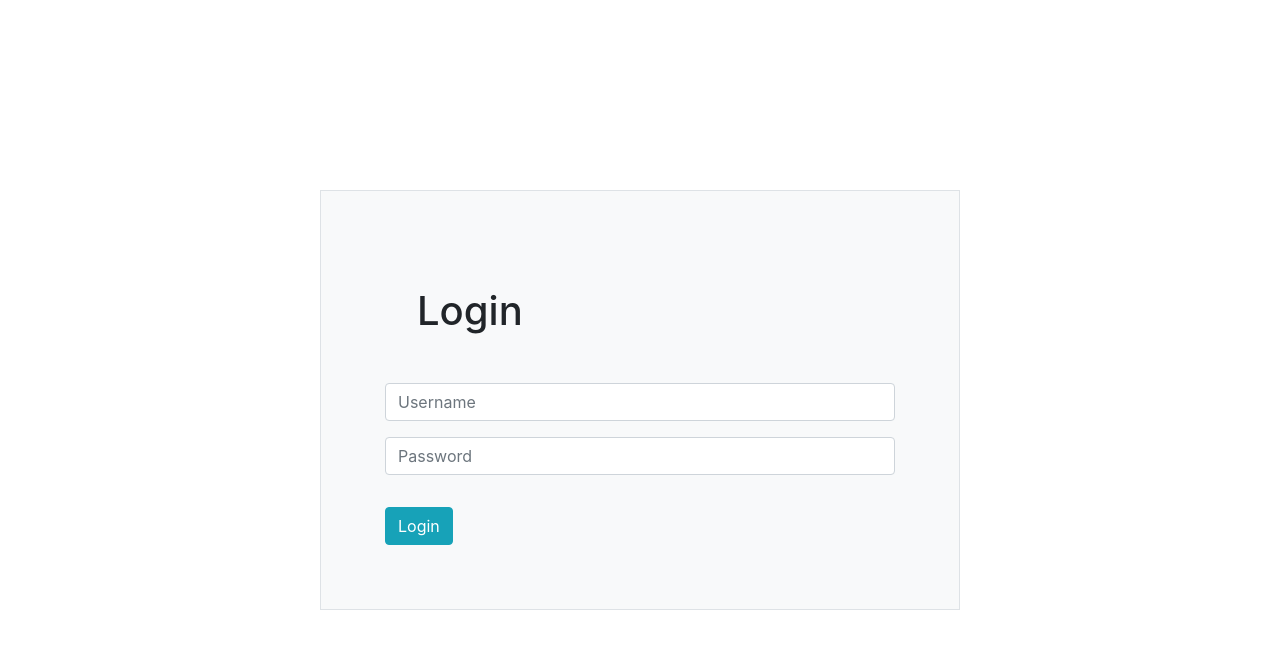
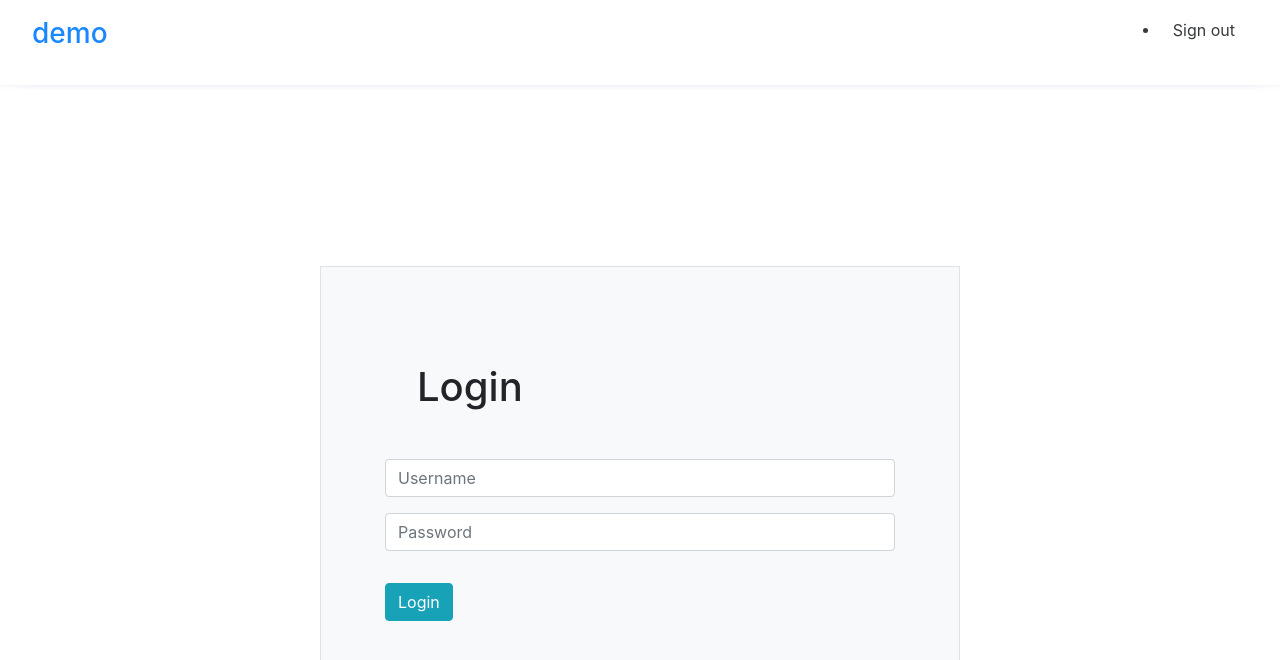
Before and after one commit to matiastafernaberry/frontEndReactdrfLinkedin, a React (Create React App) app: page / in a window 1280 px wide. Shown: the top 660 px of the page. Built offline with nearby package versions, Linux system fonts and the light colour scheme.

Commit message:
router working

```diff
--- a/src/Add.js
+++ b/src/Add.js
@@ -26,7 +26,7 @@ function Add() {
             data: inputData
         }).then(res => {
             alert("Data Added Succesfully!")
-            navigate("/")
+            navigate("/home/")
 
         }).catch(error => {
             console.error('There was an error!', error);
@@ -38,7 +38,7 @@ function Add() {
     <div className='d-flex w-100 vh-100 justify-content-center align-items-center'>
         <div className='w-50 border bg-light p-5'>
             <div className='text-end float-right m-3'>
-                <Link to="/" className='btn btn-primary'>Home</Link>
+                <Link to="/home/" className='btn btn-primary'>Home</Link>
             </div>
             <div className='m-5'>
                 <h1>Add Employee</h1>
--- a/src/App.css
+++ b/src/App.css
@@ -36,3 +36,22 @@
     transform: rotate(360deg);
   }
 }
+.navbar {
+  position: sticky;
+  display: flex;
+  justify-content: space-between;
+  align-items: center;
+  padding: 0.7rem 2rem;
+  z-index: 1;
+  width: 100%;
+  margin: auto;
+  top: 0;
+  border-bottom: solid 1px var(--primary-color);
+  opacity: 0.9;
+  top: 0;
+  box-shadow: 12px 0 15px -4px rgba(31, 73, 125, 0.8),
+    -12px 0 8px -4px rgba(31, 73, 125, 0.8);
+  box-shadow: 0 9px 0px 0px white, 0 -9px 0px 0px white,
+    12px 0 15px -4px rgba(31, 73, 125, 0.8),
+    -12px 0 15px -4px rgba(31, 73, 125, 0.8);
+}
--- a/src/App.js
+++ b/src/App.js
@@ -1,57 +1,17 @@
-import { useState } from 'react';
-import { Navigate} from "react-router-dom"
 import './App.css';
-import {getToken} from "./Endpoints"
+import Login from './Login'
+import Navbar from './Navbar'
+import AppRouter from './AppRouter'
+
 
 
 
 function App() {
-  const [inputData, setInputData] = useState({
-    username:"",
-    password:"",
-  });
-  const [authenticated, setauthenticated] = useState(localStorage.getItem("token")|| false);
-
-  const handleSubmit = (e) => {
-    e.preventDefault()
-    getToken(inputData).then(result => {
-      //console.log(result)
-      if (result.request.status === 200){
-        setauthenticated(true)
-      }
-      if (result.code === "ERR_BAD_REQUEST"){
-        alert(result.response.data.detail)
-      }
-    }).catch(error => {
-        setauthenticated(false)
-        console.error('There was an error!', error);
-    });
-  };
-
-
-  if (authenticated) {
-    return <Navigate to="home/" />;
-  }
-
   return (
-    <div className='d-flex w-100 vh-100 justify-content-center align-items-center'>
-        <div className='w-50 border bg-light p-5'>
-            <div className='m-5'>
-                <h1>Login</h1>
-            </div>
-            <form onSubmit={handleSubmit}>
-                <div className='m-3'>
-                    <input type='text' placeholder='Username' name='username'  className='form-control'
-                    onChange={e=>setInputData({...inputData, username: e.target.value})}/>
-                </div>
-                <div className='m-3'>
-                    <input type='password' placeholder='Password' name='password' className='form-control'
-                    onChange={e=>setInputData({...inputData, password: e.target.value})}/>
-                </div>
-                <button className='m-3 btn btn-info'>Login</button>
-            </form>
-        </div>
-    </div>
+    <>
+      <Navbar />
+      <AppRouter />
+    </>
   );
 }
 
--- a/src/AppRouter.js
+++ b/src/AppRouter.js
@@ -4,18 +4,18 @@ import App from './App'
 import Add from './Add'
 import Update from './Update'
 import Home from './Home'
+import Login from './Login'
 
 function AppRouter() {
   return (
-    <BrowserRouter>
         <Routes>
             {/*   <Route path="/" element={isLogin ? <Navigate to="/" /> : <Login />}/> */}
-            <Route path="/" element={<App />}></Route>
+            <Route path="/" element={<Login />}></Route>
             <Route path="home/" element={<Home />}></Route>
             <Route path="create/" element={<Add />}></Route>
             <Route path="update/:id" element={<Update />}></Route>
+            <Route path="login/" element={<Login />}></Route>
         </Routes>
-    </BrowserRouter>
   )
 }
 
--- /dev/null
+++ b/src/Dashboard.js
@@ -0,0 +1,77 @@
+import { useEffect, useState } from 'react';
+import { Link, useNavigate} from "react-router-dom"
+import './App.css';
+import {getData, deleteItem} from "./Endpoints"
+
+
+function Dashboard() {
+  const [records, setRecords] = useState([]);
+  const navigate = useNavigate()
+
+  useEffect(()=> {
+    let token = localStorage.getItem('token');
+    getData(token).then(result => {
+        console.log(result)
+        setRecords(result)
+    }).catch(error => {
+        console.error('There was an error!', error);
+    });
+  },[])
+
+  return (
+
+    <div className="container mt-5">
+      <div className='text-end float-right m-3'>
+        <Link to="/create" className='btn btn-primary'>Add +</Link>
+      </div>
+      <table className='table'>
+        <thead>
+          <tr>
+              <th>First Name</th>
+              <th>Middle Name</th>
+              <th>Last Name</th>
+              <th>Address</th>
+              <th>Birthdate</th>
+              <th>Admission Date</th>
+              <th>Action</th>
+          </tr>
+        </thead>
+        <tbody>
+        {records.map((item) => (
+          <tr key={item.id}>
+            {/* {Object.values(item).map((val) => (
+              <td>{val}</td>
+            ))} */}
+             <td>{item.first_name}</td>
+             <td>{item.middle_name}</td>
+             <td>{item.last_name}</td>
+             <td>{item.address}</td>
+             <td>{item.birth_date}</td>
+             <td>{item.admission_date}</td>
+            <td>
+              <Link to={`/update/${item.employee_id}`} className='btn btn-success'>update</Link>
+              <button onClick={e=> handleDelete(item.employee_id)} className='btn btn-danger'>delete</button>
+            </td>
+          </tr>
+        ))}
+        </tbody>
+      </table>
+    </div>
+  );
+
+  function handleDelete(id){
+    const conf = window.confirm("Do you want to delete?");
+    let token = localStorage.getItem('token');
+    if (conf){
+      deleteItem(token, id).then(result => {
+        console.log(result)
+        alert("Record has deleted")
+        navigate("/home/")
+      }).catch(error => {
+          console.error('There was an error!', error);
+      });
+    }
+  }
+}
+
+export default Dashboard;
--- a/src/Login.js
+++ b/src/Login.js
@@ -1,19 +1,38 @@
-import { useState } from "react";
-import { useNavigate, Link, useParams } from 'react-router-dom';
+import { useState } from 'react';
+import { Navigate} from "react-router-dom"
+import './App.css';
+import {getToken} from "./Endpoints"
 
-const Login = () => {
-  const [username, setusername] = useState("");
-  const [password, setpassword] = useState("");
-  const [authenticated, setauthenticated] = useState(localStorage.getItem(localStorage.getItem("authenticated")|| false));
-  const users = [{ username: "Jane", password: "testpassword" }];
+
+
+function Login() {
+  const [inputData, setInputData] = useState({
+    username:"",
+    password:"",
+  });
+  const [authenticated, setauthenticated] = useState(localStorage.getItem("token")|| false);
+
   const handleSubmit = (e) => {
     e.preventDefault()
-    const account = users.find((user) => user.username === username);
-    if (account && account.password === password) {
+    getToken(inputData).then(result => {
+      //console.log(result)
+      if (result.request.status === 200){
         setauthenticated(true)
-        localStorage.setItem("authenticated", true);
-    }
+      }
+      if (result.code === "ERR_BAD_REQUEST"){
+        alert(result.response.data.detail)
+      }
+    }).catch(error => {
+        setauthenticated(false)
+        console.error('There was an error!', error);
+    });
   };
+
+
+  if (authenticated) {
+    return <Navigate to="/home/" />;
+  }
+
   return (
     <div className='d-flex w-100 vh-100 justify-content-center align-items-center'>
         <div className='w-50 border bg-light p-5'>
@@ -22,17 +41,18 @@ const Login = () => {
             </div>
             <form onSubmit={handleSubmit}>
                 <div className='m-3'>
-                    <input type='text' placeholder='Username' name='username'  className='form-control'/>
+                    <input type='text' placeholder='Username' name='username'  className='form-control'
+                    onChange={e=>setInputData({...inputData, username: e.target.value})}/>
                 </div>
                 <div className='m-3'>
-                    <input type='password' placeholder='Password' name='password' className='form-control'/>
+                    <input type='password' placeholder='Password' name='password' className='form-control'
+                    onChange={e=>setInputData({...inputData, password: e.target.value})}/>
                 </div>
                 <button className='m-3 btn btn-info'>Login</button>
             </form>
         </div>
     </div>
-  )
-};
-
+  );
+}
 
 export default Login;
--- a/src/Navbar.js
+++ b/src/Navbar.js
@@ -1,11 +1,27 @@
-function Navbar() {
-    return (
-        <div className="container mt-5">
-          <div className='text-end float-right m-3'>
-            dsdsadad
-          </div>
-        </div>
-    )
-}
+import React from "react";
+import { Link } from "react-router-dom";
 
-export default Navbar;
+
+const NavbarPage = () => {
+  const guestLinks = (
+    <ul>
+      <li>
+        <Link to="/about">
+          <Link className="btn signOut">Sign out</Link>
+        </Link>
+      </li>
+    </ul>
+  );
+  return (
+    <nav className="navbar bg-white">
+      <h3 className="titleName">
+        <Link to="/">
+          <i className="fas fa-pen" /> demo
+        </Link>
+      </h3>
+      {guestLinks}
+    </nav>
+  );
+};
+
+export default NavbarPage;
--- a/src/Update.js
+++ b/src/Update.js
@@ -38,7 +38,7 @@ function Update() {
 
         updateData(token, inputData, id).then(result => {
             alert("Data Updated Succesfully!")
-            navigate("/")
+            navigate("/home/")
         }).catch(error => {
             console.error('There was an error!', error);
         });
@@ -48,7 +48,7 @@ function Update() {
     <div className='d-flex w-100 vh-100 justify-content-center align-items-center'>
         <div className='w-50 border bg-light p-5'>
             <div className='text-end float-right m-3'>
-                <Link to="/" className='btn btn-primary'>Home</Link>
+                <Link to="/home/" className='btn btn-primary'>Home</Link>
             </div>
             <div className='m-5'>
                 <h1>Edit Employee</h1>
--- a/src/index.js
+++ b/src/index.js
@@ -2,14 +2,17 @@ import React from 'react';
 import ReactDOM from 'react-dom/client';
 import 'bootstrap/dist/css/bootstrap.css';
 import './index.css';
-import App from './App';
 import reportWebVitals from './reportWebVitals';
-import AppRouter from './AppRouter';
+import { BrowserRouter } from "react-router-dom";
+import App from "./App";
+
 
 const root = ReactDOM.createRoot(document.getElementById('root'));
 root.render(
   <React.StrictMode>
-    <AppRouter />
+    <BrowserRouter>
+      <App />
+    </BrowserRouter>
   </React.StrictMode>
 );
 
```
Also changed, not shown: src/Home.js (+10 -70 lines).
